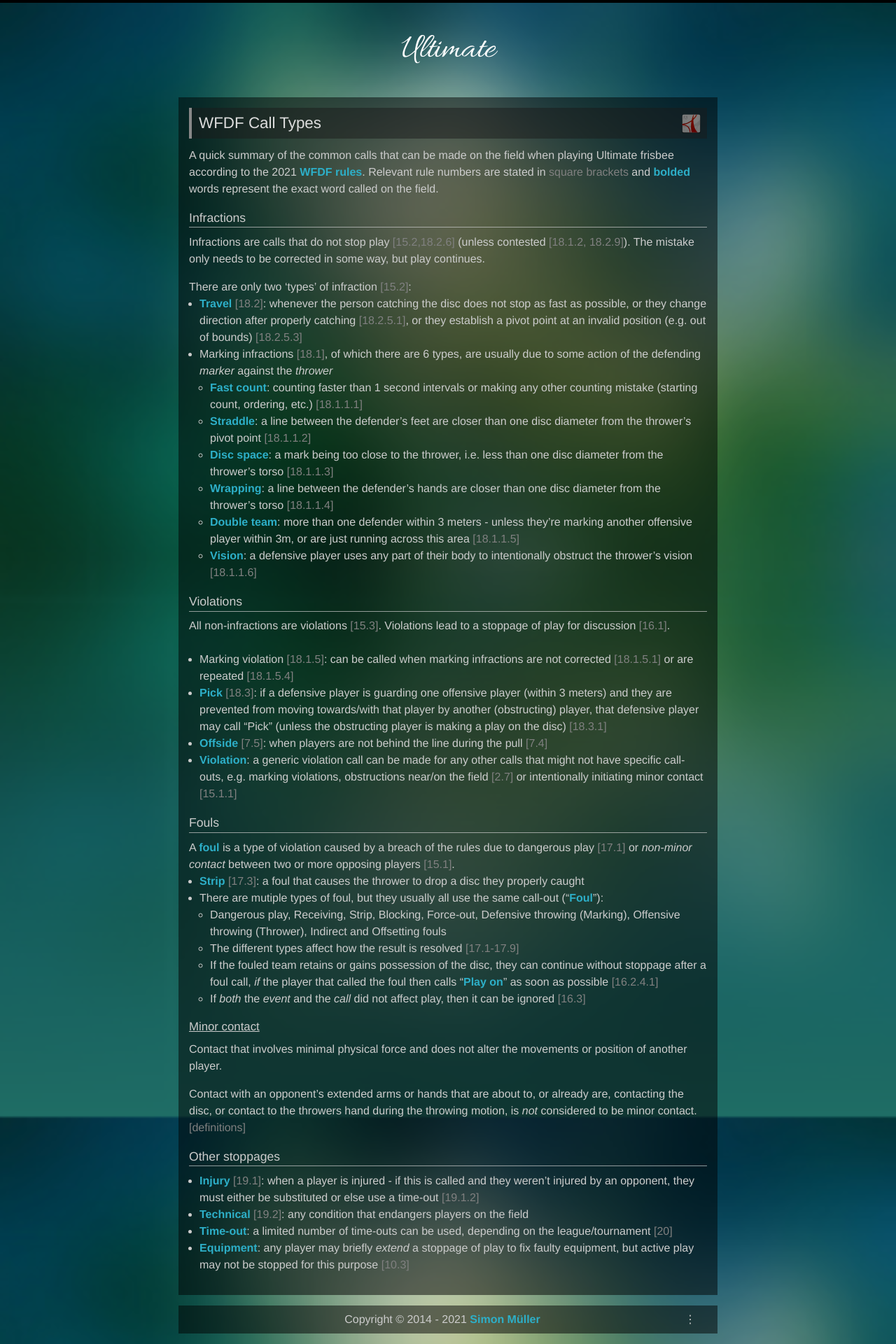
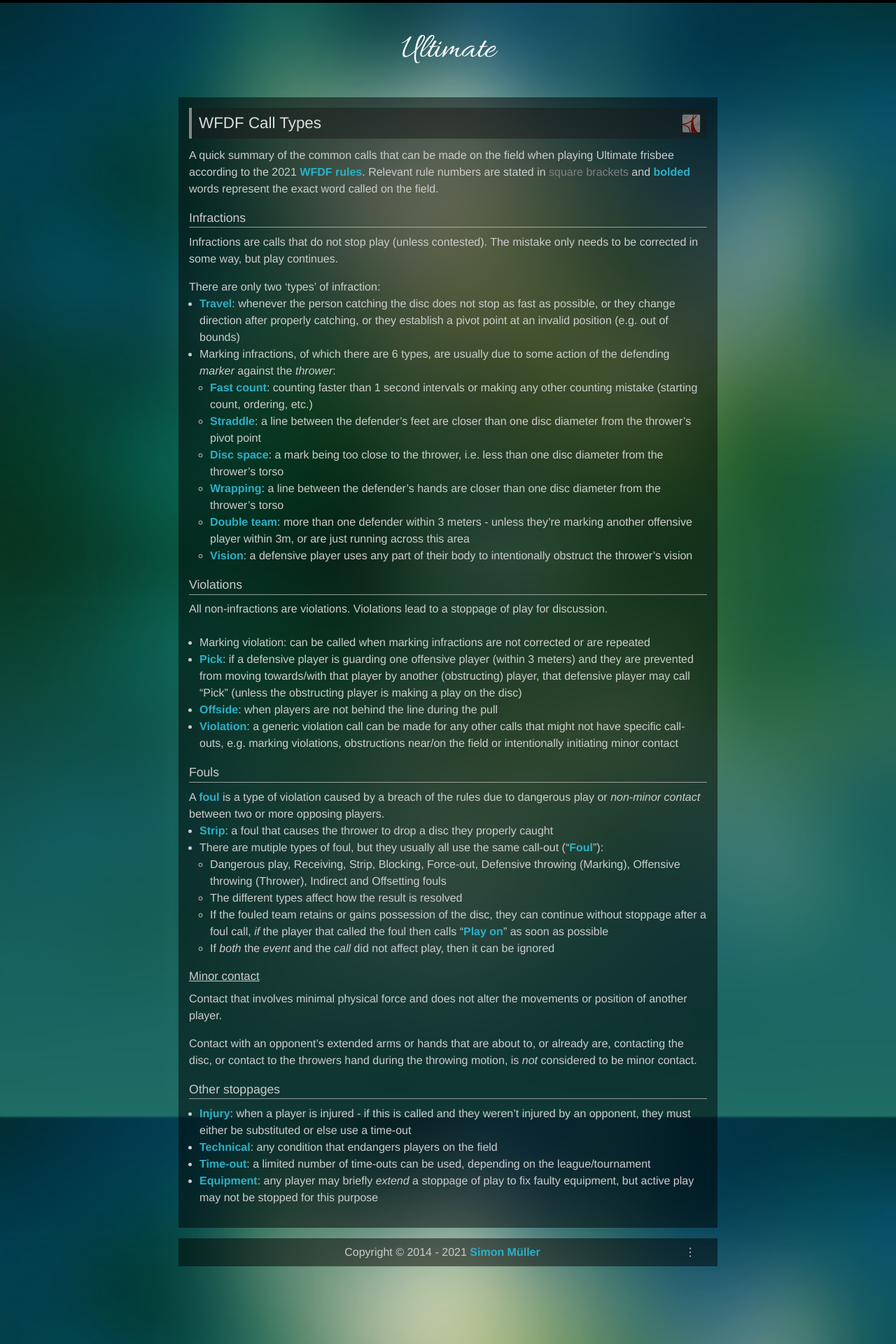
Before and after one commit to samuller/samuller.net, a Jekyll site: the page built from ultimate/call-types.md, in a window 1280 px wide. Shown: the whole page at 70% size. Built offline with Jekyll 4.4.1, drawn with Linux system fonts in a browser that asks for light colours.

```diff
--- a/_includes/header-with-image-link.html
+++ b/_includes/header-with-image-link.html
@@ -1,4 +1,15 @@
-<a href="{{ include.link }}">
-    <img src="{{ include.img_src }}" alt="{{ include.img_alt }}" style="height: 1.8em; margin: 0.5em;" class="float-right darken-till-hover">
+<span style="height: 1.8em; margin: 0.5em;" class="float-right">
+{% if page.style contains 'ref_toggle' %}
+<span title="Hide/show references"
+    style="vertical-align: middle;  padding: 0.5em; background-color: rgba(255,255,255,0.1);" class="darken-till-hover"
+    onclick="toggleRefLinks()">
+    <strong>[ ]</strong>
+</span>
+{% endif %}
+{% if include.img_src %}
+<a href="{{ include.link }}" title="{{ include.title }}">
+    <img src="{{ include.img_src }}" alt="{{ include.img_alt }}" style="height: 1.8em" class="float-right darken-till-hover">
 </a>
+{% endif %}
+</span>
 <h1 style="clear:none">{{ include.text }}</h1>
--- a/_sass/_base.scss
+++ b/_sass/_base.scss
@@ -438,6 +438,11 @@ th, td {
 
 .ref-link {
     color: grey;
+    display: none;
+}
+
+.ref-link-desc {
+    color: grey;
 }
 
 // Vue
--- a/js/theme.js
+++ b/js/theme.js
@@ -11,3 +11,16 @@ function switchTheme(){
     let newTheme = themes[(currIdx + 1) % themes.length];
     document.documentElement.setAttribute('data-theme', newTheme);
 }
+
+/**
+ * Hide/show elements with 'ref-link' class.
+ */
+function toggleRefLinks() {
+    for (let el of document.querySelectorAll('.ref-link')) {
+        if (['', 'none'].includes(el.style.display)) {
+            el.style.display = 'initial';
+        } else if (el.style.display == 'initial') {
+            el.style.display = 'none';
+        }
+    }
+}
--- a/ultimate/call-types.md
+++ b/ultimate/call-types.md
@@ -16,10 +16,13 @@ style: no_nav no_title_heading
 "Contact" infraction: 17.6.1.3
 {% endcomment %}
 <div class="no-print">
-{% include header-with-image-link.html text="WFDF Call Types" img_src="/img/icon-file-pdf.svg" img_alt="pdf icon" link="/ultimate/ultimate-wfdf-calls.pdf" %}
+{% include header-with-image-link.html text="WFDF Call Types"
+  img_src="/img/icon-file-pdf.svg" img_alt="pdf icon"
+  title="Download PDF"
+  link="/ultimate/ultimate-wfdf-calls.pdf" %}
 </div>
 
-A quick summary of the common calls that can be made on the field when playing Ultimate frisbee according to the 2021 [WFDF rules](https://rules.wfdf.org/). Relevant rule numbers are stated in <span class="ref-link" style="display: initial">square brackets</span> and **bolded** words represent the exact word called on the field.
+A quick summary of the common calls that can be made on the field when playing Ultimate frisbee according to the 2021 [WFDF rules](https://rules.wfdf.org/). Relevant rule numbers are stated in <span class="ref-link-desc">square brackets</span> and **bolded** words represent the exact word called on the field.
 
 ## Infractions
 
@@ -27,7 +30,7 @@ Infractions are calls that do not stop play<span class="ref-link"> [15.2,18.2.6]
 
 There are only two 'types' of infraction<span class="ref-link"> [15.2]</span>:
 - **Travel**<span class="ref-link"> [18.2]</span>: whenever the person catching the disc does not stop as fast as possible, or they change direction after properly catching<span class="ref-link"> [18.2.5.1]</span>, or they establish a pivot point at an invalid position (e.g. out of bounds)<span class="ref-link"> [18.2.5.3]</span>
-- Marking infractions<span class="ref-link"> [18.1]</span>, of which there are 6 types, are usually due to some action of the defending *marker* against the *thrower*
+- Marking infractions<span class="ref-link"> [18.1]</span>, of which there are 6 types, are usually due to some action of the defending *marker* against the *thrower*:
   - **Fast count**: counting faster than 1 second intervals or making any other counting mistake (starting count, ordering, etc.)<span class="ref-link"> [18.1.1.1]</span>
   - **Straddle**: a line between the defender's feet are closer than one disc diameter from the thrower's pivot point<span class="ref-link"> [18.1.1.2]</span>
   - **Disc space**: a mark being too close to the thrower, i.e. less than one disc diameter from the thrower's torso<span class="ref-link"> [18.1.1.3]</span>
```
Also changed, not shown: ultimate/call-sequence.md (+5 -1 lines).
